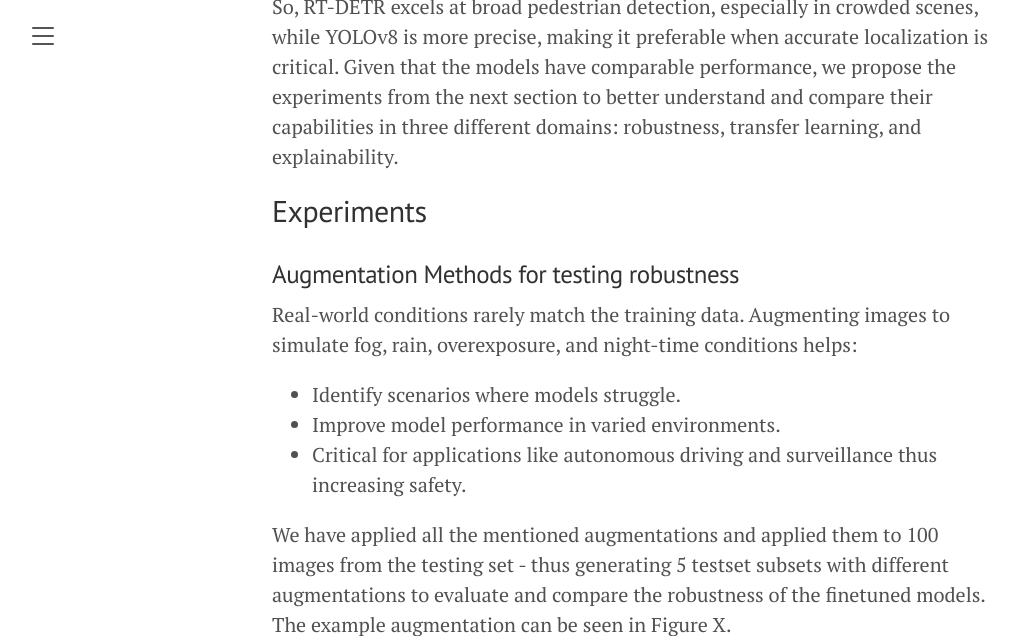
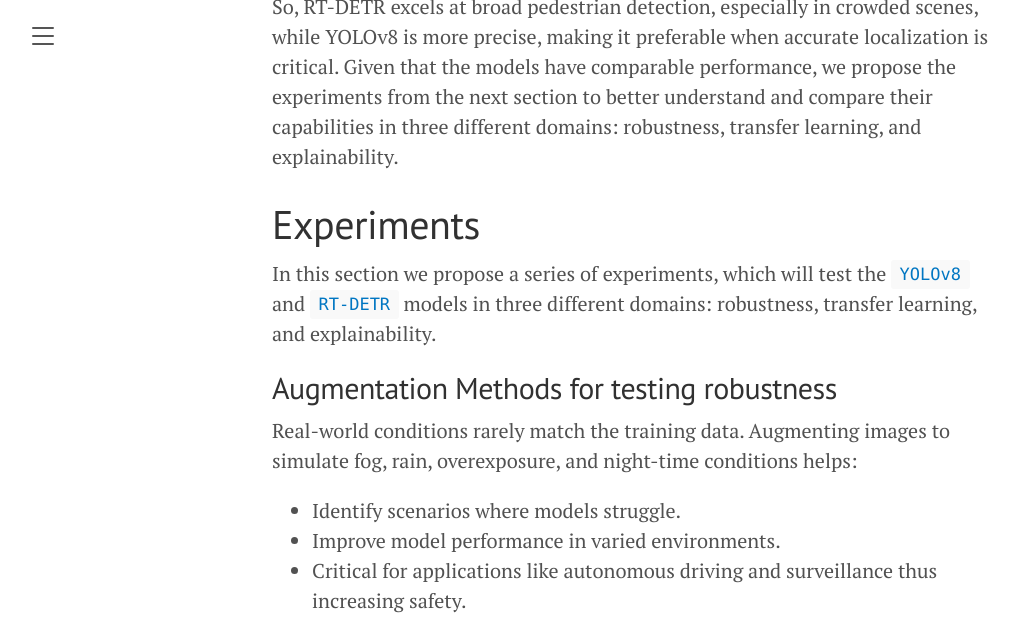
Before and after one commit to RedHoven/pedestrian-detection, a Jekyll site: the page built from lanyon/_posts/2025-03-06-blog.md, in a window 1280 px wide and 900 px high, scrolled down 4755 px, cut to the strip 0-636 px from the top of the window. Shown: the whole strip, without its empty margins (8-1026 px from the left). Built offline with Jekyll 4.4.1, drawn with Linux system fonts in a browser that asks for light colours; formulas are drawn with MathJax 3.

```diff
--- a/lanyon/_posts/2025-03-06-blog.md
+++ b/lanyon/_posts/2025-03-06-blog.md
@@ -98,9 +98,11 @@
 So, RT-DETR excels at broad pedestrian detection, especially in crowded scenes, while YOLOv8 is more precise, making it preferable when accurate localization is critical. Given that the models have comparable performance, we propose the experiments from the next section to better understand and compare their capabilities in three different domains: robustness, transfer learning, and explainability.
 
 
-## Experiments
+# Experiments
 
-### Augmentation Methods for testing robustness
+In this section we propose a series of experiments, which will test the `YOLOv8` and `RT-DETR` models in three different domains: robustness, transfer learning, and explainability.
+
+## Augmentation Methods for testing robustness
 
 Real-world conditions rarely match the training data. Augmenting images to simulate fog, rain, overexposure, and night-time conditions helps:
 
```
